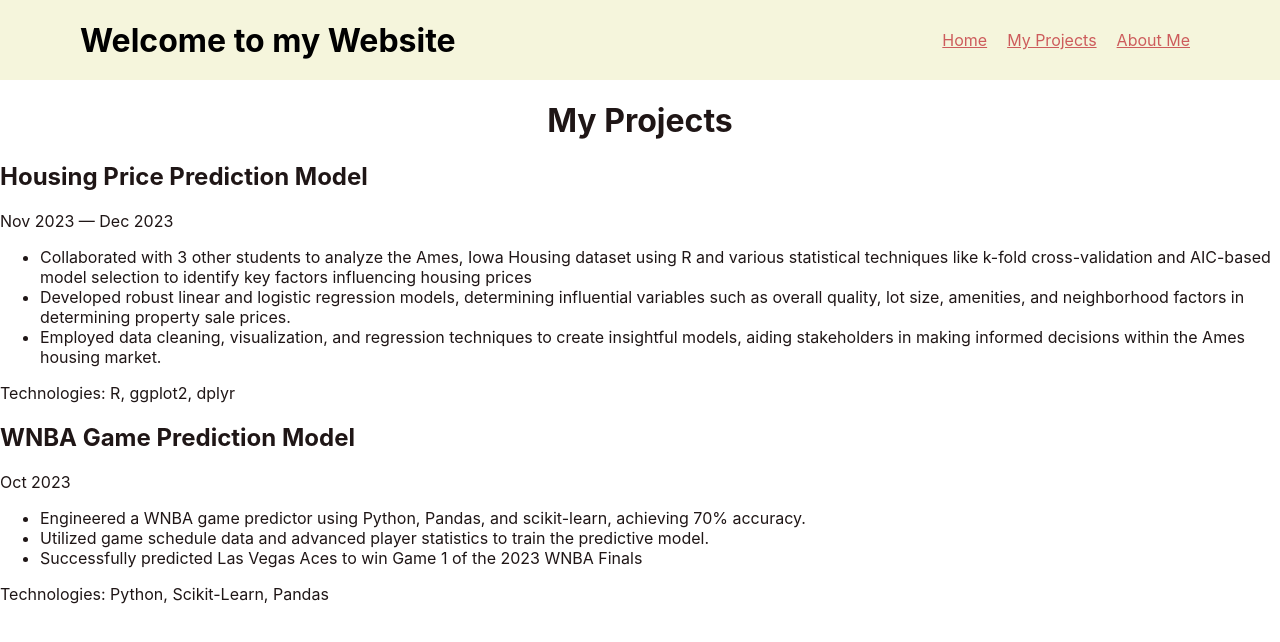
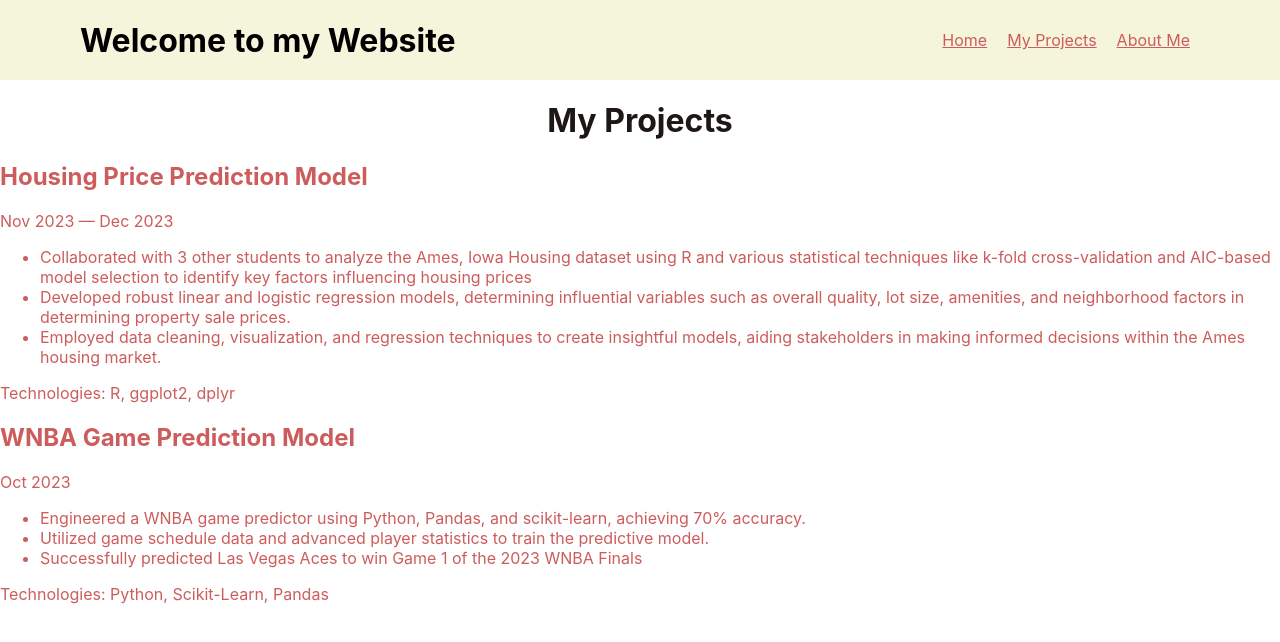
Before and after one commit to tylguo/tyler-website, a React (Create React App) app: page /myprojects in a window 1280 px wide. Shown: the top 642 px of the page. Built offline with nearby package versions, Linux system fonts and the light colour scheme.

Commit message:
update project text color

```diff
--- a/src/components/myProjects.js
+++ b/src/components/myProjects.js
@@ -7,7 +7,7 @@ export const MyProjects = () => {
             <div style={{ textAlign: 'center' }}>
                 <h1>My Projects</h1>
             </div>
-            <div className="project">
+            <div style={{color: 'indianred'}} className="project">
                 <h2>Housing Price Prediction Model</h2>
                 <p>Nov 2023 — Dec 2023</p>
                 <ul>
@@ -17,7 +17,7 @@ export const MyProjects = () => {
                 </ul>
                 <p>Technologies: R, ggplot2, dplyr</p>
             </div>
-            <div className="project">
+            <div style={{color: 'indianred'}} className="project">
                 <h2>WNBA Game Prediction Model</h2>
                 <p>Oct 2023</p>
                 <ul>
```
